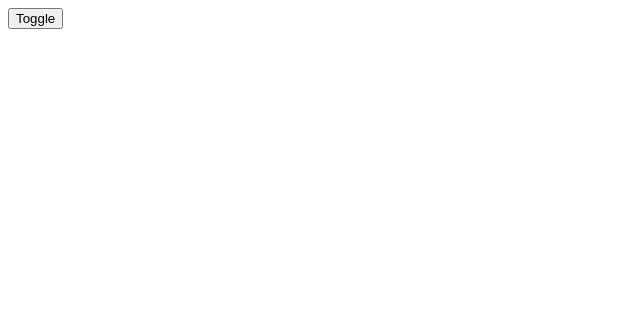
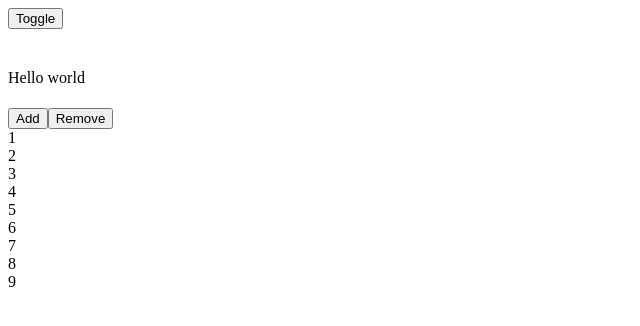
Before and after one commit to Ayub-Begimkulov/retransition, a React app: page / in a window 1280 px wide. Shown: the top 326 px of the page, without its empty margins (0-640 px from the left). Built offline with nearby package versions, Linux system fonts and the light colour scheme.

Commit message:
wip: transition group
Made a move transition, enter, leave and appear for each element is in progress

```diff
--- a/src/App.tsx
+++ b/src/App.tsx
@@ -1,16 +1,59 @@
 import React, { useState } from "react";
 import Transition from "Transition";
+import TransitionGroup from "TransitionGroup";
+
 import "./index.scss";
+
+/* function usePrevious<T>(value: T) {
+  const ref = useRef<T>();
+  useEffect(() => {
+    ref.current = value;
+  });
+  return ref.current;
+} */
+
+let nextNum = 10;
+
 const App = () => {
-  const [visible, setVisible] = useState(false);
+  const [visible, setVisible] = useState(true);
+  const [arr, setArr] = useState([1, 2, 3, 4, 5, 6, 7, 8, 9]);
+
+  const randomIndex = () => {
+    return Math.floor(Math.random() * arr.length);
+  };
+
+  const add = () => {
+    const idx = randomIndex();
+    setArr(arr => [...arr.slice(0, idx), nextNum++, ...arr.slice(idx)]);
+  };
+
+  const remove = () => {
+    const idx = randomIndex();
+    setArr(arr => [...arr.slice(0, idx), ...arr.slice(idx + 1)]);
+  };
+
   return (
     <>
-      <button onClick={() => setVisible(v => !v)} style={{ marginBottom: 40 }}>
-        Toggle
-      </button>
-      <Transition visible={visible} name="greeting">
-        <div className="greeting">Hello world</div>
-      </Transition>
+      <div style={{ height: 100 }}>
+        <button
+          onClick={() => setVisible(v => !v)}
+          style={{ marginBottom: 40 }}
+        >
+          Toggle
+        </button>
+        <Transition visible={visible} name="greeting" appear>
+          <div className="greeting">Hello world</div>
+        </Transition>
+      </div>
+      <div>
+        <button onClick={() => add()}>Add</button>
+        <button onClick={() => remove()}>Remove</button>
+        <TransitionGroup>
+          {arr.map(value => (
+            <div key={value}>{value}</div>
+          ))}
+        </TransitionGroup>
+      </div>
     </>
   );
 };
--- a/src/Transition.tsx
+++ b/src/Transition.tsx
@@ -129,7 +129,7 @@ function whenTransitionEnds(
   cb: () => void
 ) {
   const { type, timeout, propCount } = getTransitionInfo(el, expectedType);
-  console.log(type, timeout);
+
   if (!type) {
     return cb();
   }
--- /dev/null
+++ b/src/TransitionGroup.tsx
@@ -0,0 +1,97 @@
+import React, { useCallback, useLayoutEffect, useRef } from "react";
+
+const positionMap = new WeakMap<Element, { top: number; left: number }>();
+const newPositionMap = new WeakMap<Element, { top: number; left: number }>();
+
+function applyTranslation(c: Element) {
+  const oldPos = positionMap.get(c)!;
+  const newPos = newPositionMap.get(c)!;
+  const dx = oldPos.left - newPos.left;
+  const dy = oldPos.top - newPos.top;
+
+  if (dx || dy) {
+    const s = (c as HTMLElement).style;
+    s.transform = s.webkitTransform = `translate(${dx}px,${dy}px)`;
+    s.transitionDuration = "0";
+    return c;
+  }
+  return;
+}
+
+function forceReflow() {
+  return document.body.offsetHeight;
+}
+
+interface TransitionGroupProps {
+  name?: string;
+  moveClass?: string;
+}
+
+const TransitionGroup: React.FC<TransitionGroupProps> = ({
+  name = "transition",
+  moveClass,
+  children,
+}) => {
+  const isFirst = useRef(true);
+
+  useLayoutEffect(() => {
+    if (isFirst.current) {
+      isFirst.current = false;
+      return;
+    }
+    if (rootEl.current) {
+      const childrenElements = [...rootEl.current.children];
+      childrenElements.forEach(el => {
+        newPositionMap.set(el, el.getBoundingClientRect());
+      });
+      const movedChildren = childrenElements.filter(applyTranslation);
+
+      forceReflow();
+
+      const moveCls = moveClass || `${name}-move`;
+      movedChildren.forEach(child => {
+        child.classList.add(moveCls);
+        positionMap.set(child, newPositionMap.get(child)!);
+        (child as HTMLElement).style.transitionDuration = "";
+        (child as HTMLElement).style.transform = "";
+        child.addEventListener("transitionend", () => {
+          child.classList.remove(moveCls);
+        });
+      });
+    }
+  });
+
+  const rootEl = useRef<HTMLDivElement>(null);
+
+  const ref = useCallback((node: Element | null) => {
+    if (node) {
+      positionMap.set(node, node.getBoundingClientRect());
+    }
+  }, []);
+
+  return (
+    <div ref={rootEl}>
+      {React.Children.toArray(children)
+        .filter(React.isValidElement)
+        .map((child: React.ReactElement) => {
+          return React.cloneElement(child, {
+            ref,
+            ...child.props,
+          });
+        })}
+    </div>
+  );
+};
+
+const guard = Symbol("guard");
+
+// @ts-ignore
+function useLazyRef<T>(value: () => T) {
+  const ref = useRef<T | typeof guard>(guard);
+  if (ref.current === guard) {
+    ref.current = value();
+  }
+  return ref as React.MutableRefObject<T>;
+}
+
+export default TransitionGroup;
--- a/src/index.scss
+++ b/src/index.scss
@@ -23,3 +23,7 @@
     opacity: 0;
   }
 }
+
+.transition-move {
+  transition: transform 300ms ease;
+}
```
